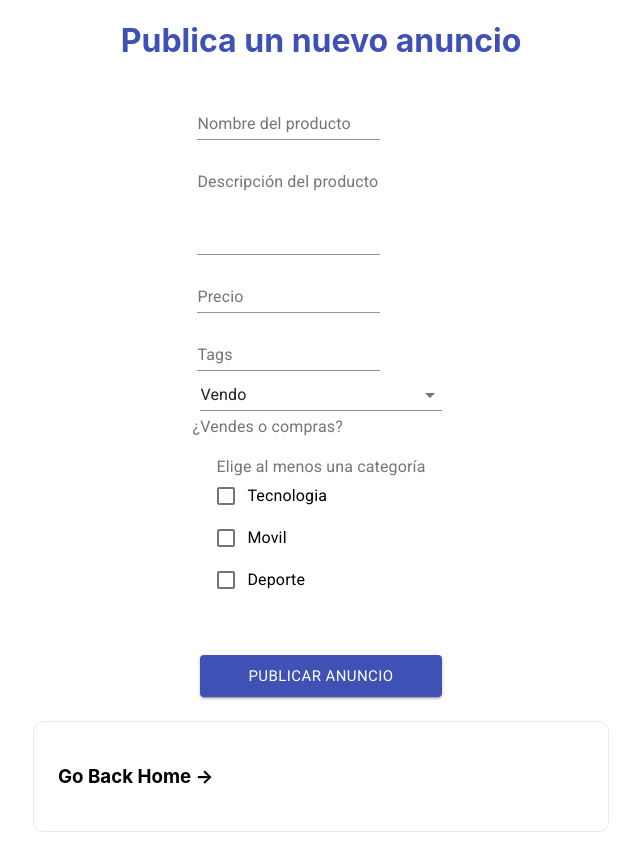
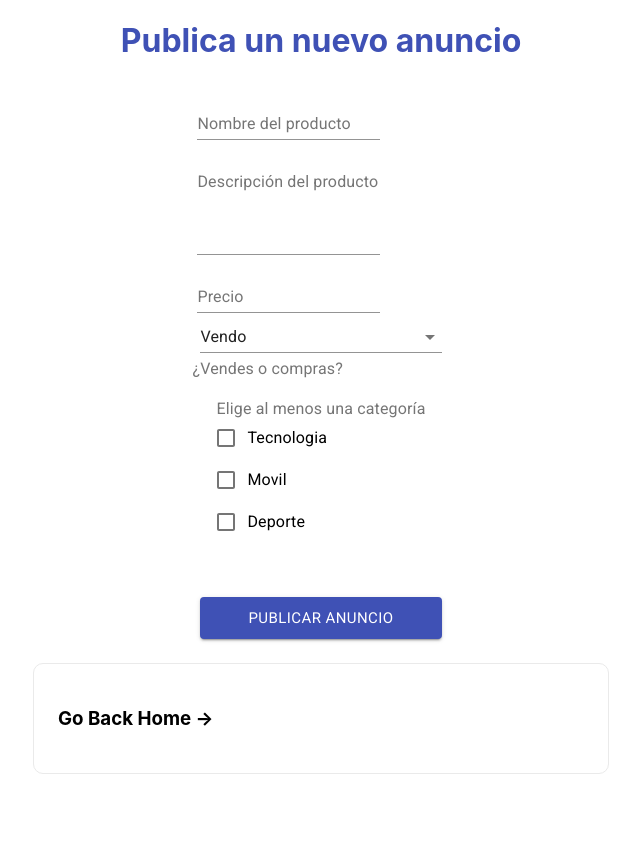
Before and after one commit to NandoLT/Wallaclone-Frontend, a Next.js app in the folder wallaclone/: page /create-advert in a window 1280 px wide. Shown: the whole page, without its empty margins (319-959 px from the left). After the commit the page ends 800 px from the top, so only its background shows below. Built offline with nearby package versions, Linux system fonts and the light colour scheme.

Commit message:
Fixed error console.log tags

```diff
--- a/wallaclone/pages/create-advert.js
+++ b/wallaclone/pages/create-advert.js
@@ -89,7 +89,7 @@ const CreateNewAd = ({ isLogged, isLoading, error }) => {
 
     const handleSubmit = (event) => {
         console.log(adDetails)
-        console.log(tags);
+
         event.preventDefault();
         //dispatch(authRegisterAction(credentials))
 
@@ -156,19 +156,7 @@ const CreateNewAd = ({ isLogged, isLoading, error }) => {
 
                 </div>
 
-                <div>
-                <div className={classes.margin, "register-input"}>
-                        <Grid container spacing={1} alignItems="flex-end">
 
-                            <Grid item>
-                                <TextField onChange={handleInputChange} name="password" id="input-with-icon-grid" label="Tags" type="password" value={adDetails.tags} />
-                            </Grid>
-                        </Grid>
-                    </div>
-
-
-
-                </div>
                 <FormControl  className={classes.margin}>
                 <Select
                     labelId="demo-simple-select-label"
```
